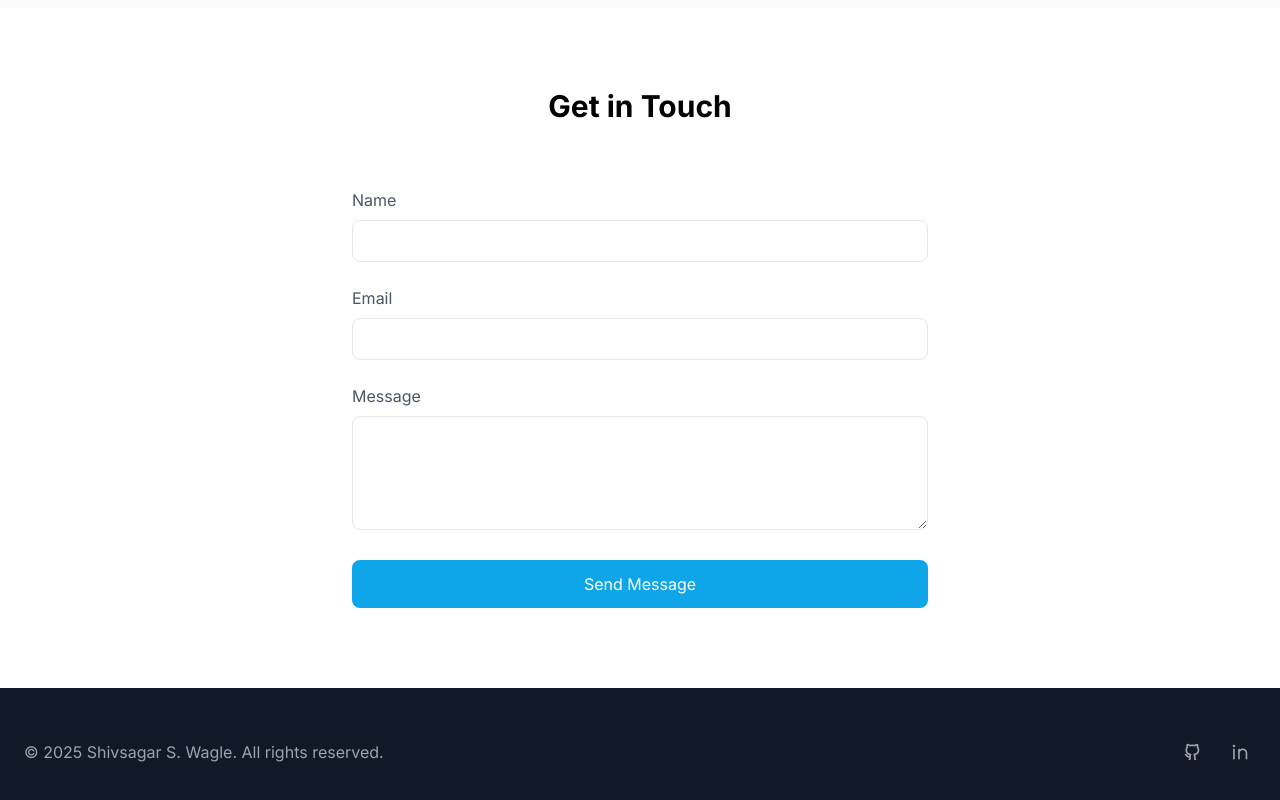
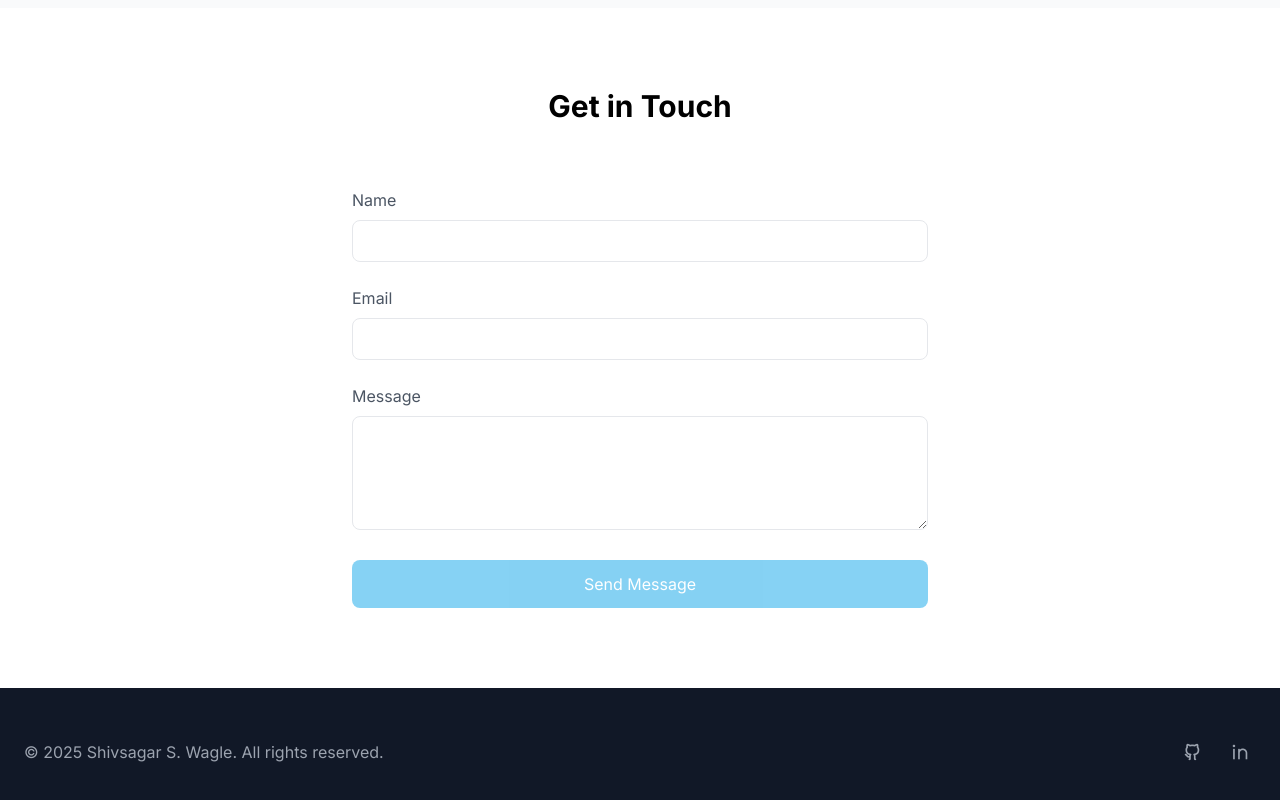
Before and after one commit to shivsagar999/ssw-portfolio, an Angular app: page / in a window 1280 px wide. Shown: the part 3584-4384 px from the top of the page. Built offline with nearby package versions, Linux system fonts and the light colour scheme.

Commit message:
added contact info

```diff
--- a/src/app/app.component.ts
+++ b/src/app/app.component.ts
@@ -15,5 +15,5 @@ import { ContactComponent } from "./features/contact/contact.component";
   styleUrl: './app.component.css'
 })
 export class AppComponent {
-  title = 'ssw-portfolio';
+  title = 'Shivsagar S. Wagle';
 }
--- /dev/null
+++ b/src/app/core/services/email.service.ts
@@ -0,0 +1,23 @@
+import { Injectable } from "@angular/core";
+
+@Injectable ({
+    providedIn: "root"
+})
+
+export class EmailService {
+
+
+    public sendEmail(recipient: string, subject: string, body: string): void {
+        try {
+
+          // Construct mailto link
+          const mailtoLink = `mailto:${recipient}?subject=${encodeURIComponent(subject)}&body=${encodeURIComponent(body)}`;
+
+          // Attempt to open the email client
+          window.location.href = mailtoLink;
+        } catch (error) {
+          console.error('Failed to open email client:', error);
+          alert('There was an issue attempting to open your email client. Please ensure your email client is properly configured.');
+        }
+      }
+}
--- a/src/app/features/contact/contact.component.html
+++ b/src/app/features/contact/contact.component.html
@@ -2,12 +2,13 @@
     <div class="container mx-auto px-6">
       <h2 class="text-3xl font-bold text-center mb-16">Get in Touch</h2>
       <div class="max-w-xl mx-auto">
-        <form class="space-y-6">
+        <form [formGroup]="contactForm" (ngSubmit)="onSubmit()" class="space-y-6">
           <div>
             <label class="block text-gray-600 mb-2" for="name">Name</label>
             <input
               type="text"
               id="name"
+              formControlName="name"
               class="w-full px-4 py-2 border border-gray-200 rounded focus:outline-none focus:border-primary"
               required
             />
@@ -17,6 +18,7 @@
             <input
               type="email"
               id="email"
+              formControlName="email"
               class="w-full px-4 py-2 border border-gray-200 rounded focus:outline-none focus:border-primary"
               required
             />
@@ -26,13 +28,15 @@
             <textarea
               id="message"
               rows="4"
+              formControlName="message"
               class="w-full px-4 py-2 border border-gray-200 rounded focus:outline-none focus:border-primary"
               required
             ></textarea>
           </div>
           <button
             type="submit"
-            class="w-full bg-primary text-white px-6 py-3 !rounded-button hover:bg-primary/90 transition-colors"
+            class="w-full bg-primary text-white px-6 py-3 !rounded-button hover:bg-primary/90 transition-colors disabled:opacity-50 disabled:cursor-not-allowed"
+            [disabled]="contactForm.invalid"
           >
             Send Message
           </button>
--- a/src/app/features/contact/contact.component.ts
+++ b/src/app/features/contact/contact.component.ts
@@ -1,11 +1,32 @@
+import { CommonModule } from '@angular/common';
 import { Component } from '@angular/core';
+import {FormGroup, FormControl, ReactiveFormsModule, Validators} from '@angular/forms';
+import { EmailService } from '../../core/services/email.service';
+import { Constants } from '../../shared/constants';
 
 @Component({
   selector: 'app-contact',
-  imports: [],
+  imports: [CommonModule, ReactiveFormsModule],
   templateUrl: './contact.component.html',
   styleUrl: './contact.component.css'
 })
 export class ContactComponent {
 
+  contactForm = new FormGroup({
+    name: new FormControl('', Validators.required),
+    email: new FormControl('', [Validators.required, Validators.email]),
+    message: new FormControl('', Validators.required)
+
+  });
+
+  constructor(private readonly emailService: EmailService) {}
+
+  onSubmit() {
+    if (!this.contactForm.valid) return;
+
+    const { name, email, message } = this.contactForm.value;
+
+    this.emailService.sendEmail(Constants.email, name + " - " + email + ": wants to reach out to u throgh ur website",
+      message ?? '');
+  }
 }
--- /dev/null
+++ b/src/app/shared/constants.ts
@@ -0,0 +1,4 @@
+export class Constants {
+
+    public static email = "Shivsagar935@gmail.com";
+}
```
